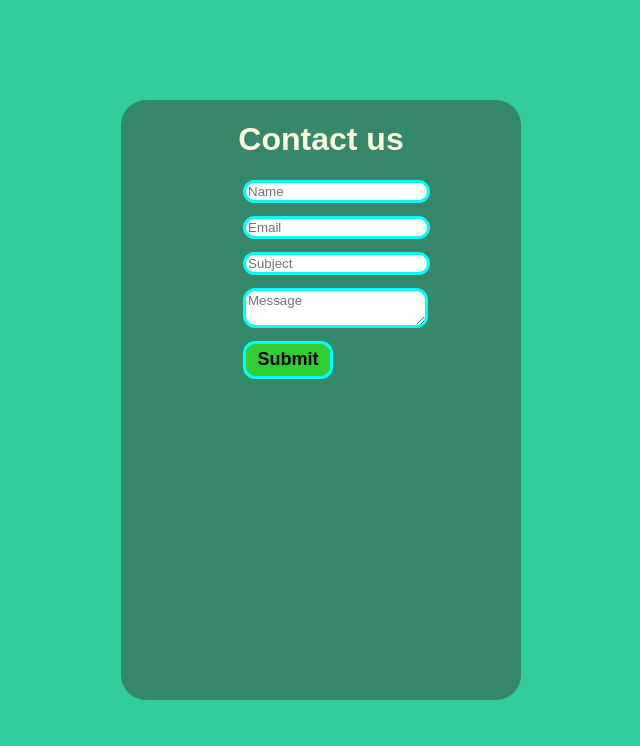
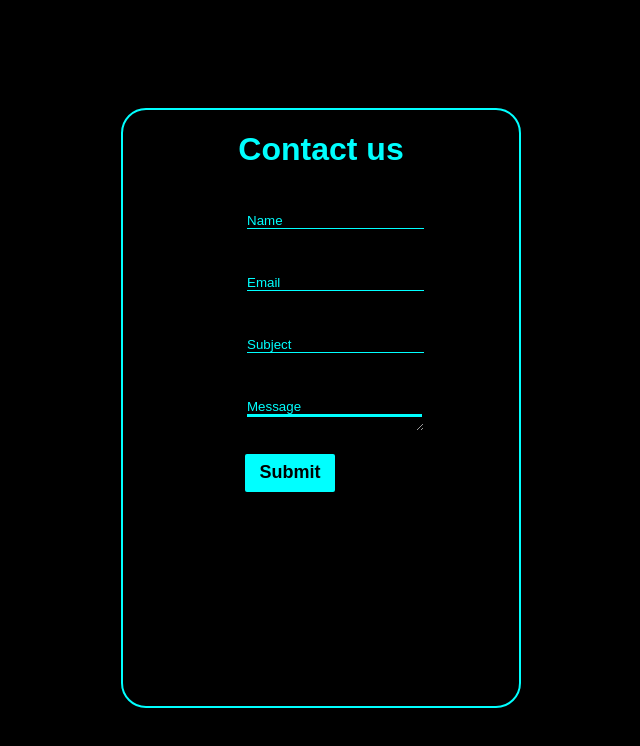
Before and after one commit to ramjeemishra/comp, a plain HTML site: page index.html in a window 1280 px wide. Shown: the whole page, without its empty margins (319-959 px from the left). Drawn offline with Linux system fonts and the light colour scheme.

Commit message:
Add files via upload

```diff
--- a/email.css
+++ b/email.css
@@ -1,41 +1,73 @@
-*{
+* {
     box-sizing: border-box;
     font-family: 'poppins', sans-serif;
 }
-body{
-	margin: 0;
-	padding: 0;
+
+body {
     height: 100vh;
     display: flex;
     align-items: center;
     justify-content: center;
-	background-color: #32cd9c;
+    background-color: rgb(0, 0, 0);
 }
-.form{
-    display: block;
+
+.form {
     width: 400px;
     height: 600px;
-    background: rgba(58, 54, 48, 0.455);
+    background: rgb(0, 0, 0);
     border-radius: 25px;
+    border: 2px solid cyan;
 }
-input, textarea, button{
+
+input,
+textarea,
+button {
     display: block;
     align-items: center;
     justify-content: center;
     margin-left: 122px;
     margin-bottom: 13px;
-    border: 3px solid cyan;
-    border-radius: 12px;
+    border-radius: 2px;
+    background: black;
+    margin-bottom: 23px;
+    border: none;
 }
-button{
+button {
     width: 90px;
     height: 38px;
-   background: limegreen;
+    background: cyan;
     font-weight: 600;
     font-size: 18px;
     cursor: pointer;
+    color: black;
+    border: none;
 }
-h1{
+
+button:hover {
+    background: rgba(0, 255, 255, 0.879);
+}
+
+h1 {
     text-align: center;
-    color: cornsilk;
+    color: cyan;
 }
+
+input::placeholder,
+textarea::placeholder {
+    color: cyan;
+    border-bottom: 3px solid cyan;
+}
+
+input,
+textarea {
+    padding-top: 23px;
+    color: white;
+    font-weight: 300;
+}
+
+@media (max-width:900px) {
+    .form {
+        width: 600px;
+        height: 800px
+    }
+}
```
Lines whose indentation alone changed are shown as unchanged.
